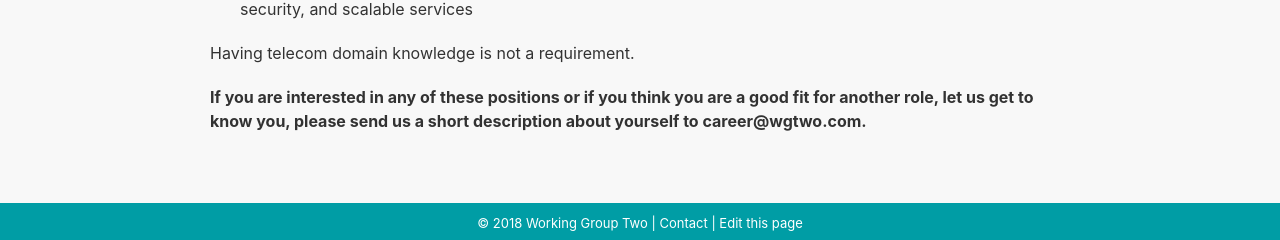
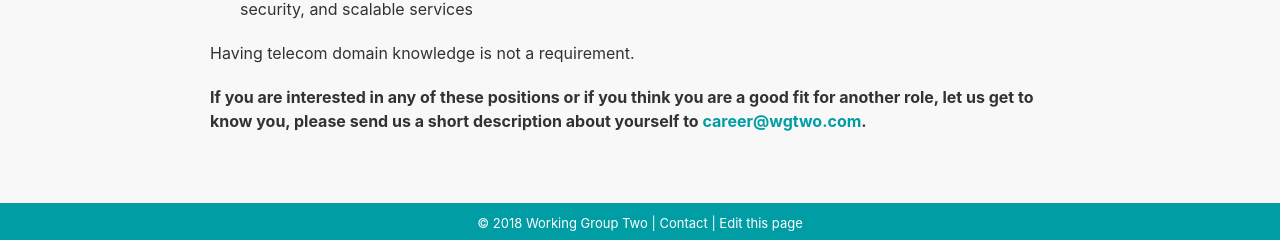
Before and after one commit to working-group-two/engineering-blog, a Jekyll site: the page built from pages/career.md, in a window 1280 px wide and 984 px high. Shown: the part 741-981 px from the top of the window. Built offline with Jekyll 4.4.1, drawn with Linux system fonts in a browser that asks for light colours; nearby versions of some CDN libraries; part of the change alters nothing that is shown.

```diff
--- a/pages/career.md
+++ b/pages/career.md
@@ -23,4 +23,4 @@ We are a bunch of great people with different skill set that have come together
 
 Having telecom domain knowledge is not a requirement.
 
-**If you are interested in any of these positions or if you think you are a good fit for another role, let us get to know you, please send us a short description about yourself to career@wgtwo.com.**
+**If you are interested in any of these positions or if you think you are a good fit for another role, let us get to know you, please send us a short description about yourself to <career@wgtwo.com>.**
```
